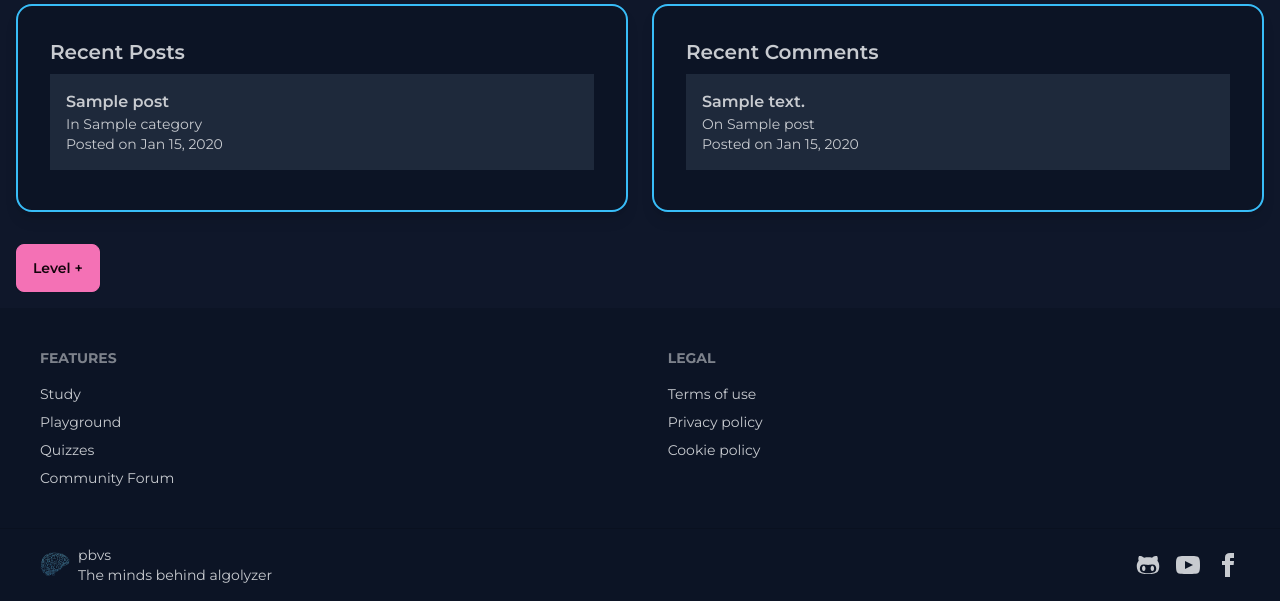
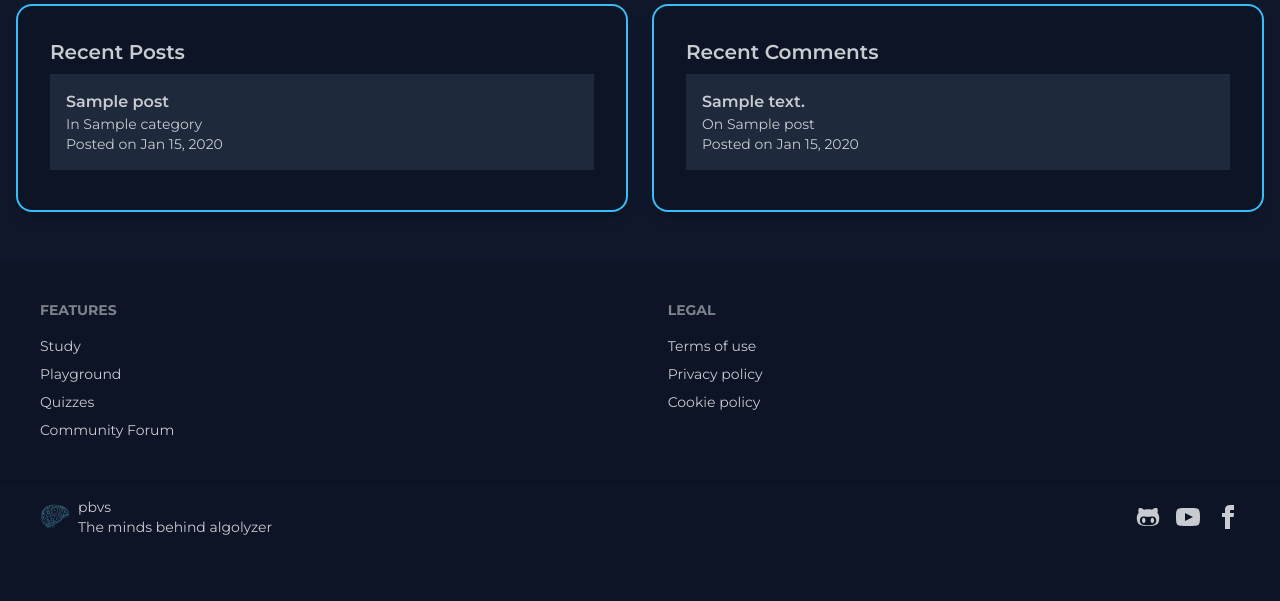
Before and after one commit to Priyanshu-Batham/Algolyzer, a Django app: page /dashboard/ in a window 1280 px wide. Shown: the part 700-1301 px from the top of the page. After the commit the page ends 1235 px from the top, so only its background shows below. Run offline with Django 5.2, Linux system fonts and the light colour scheme; a user stored in the database is signed in; data comes from the database, SQL or seed files in the repository; tables that the repository leaves empty hold one stand-in row (values such as "Sample post"); style sheets or scripts are compiled from the project's sources; some libraries are stand-ins or nearby versions.

Commit message:
Removed level_up view from home app (#121)

```diff
--- a/Algolyzer/home/templates/home/dashboard.html
+++ b/Algolyzer/home/templates/home/dashboard.html
@@ -138,8 +138,5 @@
       </div>
     </div>
   </div>
-
-  {% comment %} Level Up {% endcomment %}
-  <a href="{% url "level_up" %}" class="btn btn-accent">Level +</a>
 </div>
 {% endblock %}
--- a/Algolyzer/home/urls.py
+++ b/Algolyzer/home/urls.py
@@ -1,11 +1,9 @@
 from django.urls import path
 
-from .views import dashboard, home, level_up, onboarding
+from .views import dashboard, home, onboarding
 
 urlpatterns = [
     path("", home, name="home"),
     path("dashboard/", dashboard, name="dashboard"),
     path("onboarding/", onboarding, name="onboarding"),
-    # level_up route is temporary only for dev testing
-    path("level_up/", level_up, name="level_up"),
 ]
--- a/Algolyzer/home/views.py
+++ b/Algolyzer/home/views.py
@@ -91,12 +91,3 @@ def onboarding(request):
         form = OnboardingForm()
 
     return render(request, "home/onboarding.html", {"form": form})
-
-
-# level_up view is temporary only for dev testing
-@login_required
-def level_up(request):
-    if UserProfile.objects.filter(user=request.user).exists():
-        user_profile = UserProfile.objects.get(user=request.user)
-        user_profile.add_xp(100)
-        return redirect("dashboard")
```
